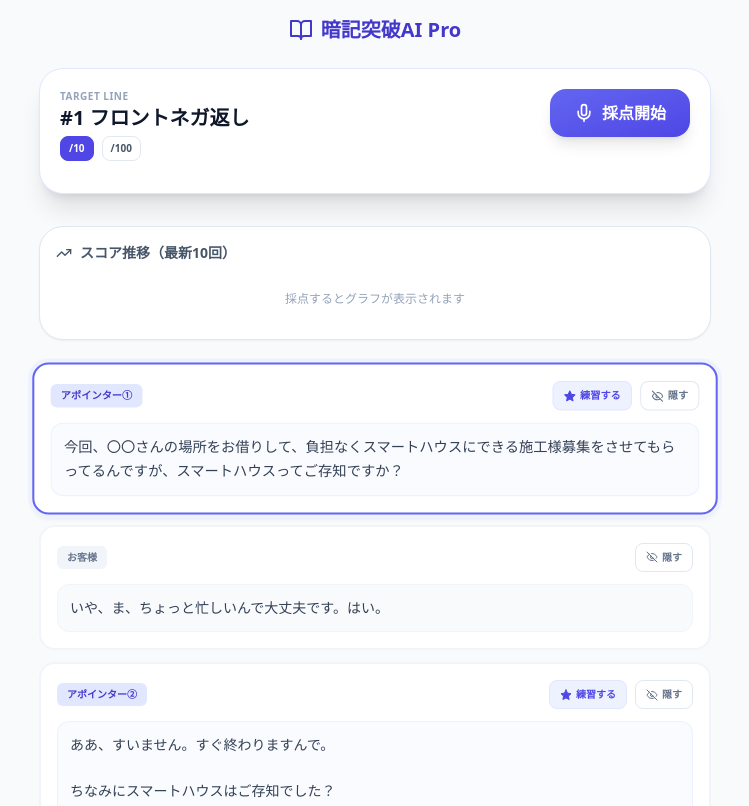
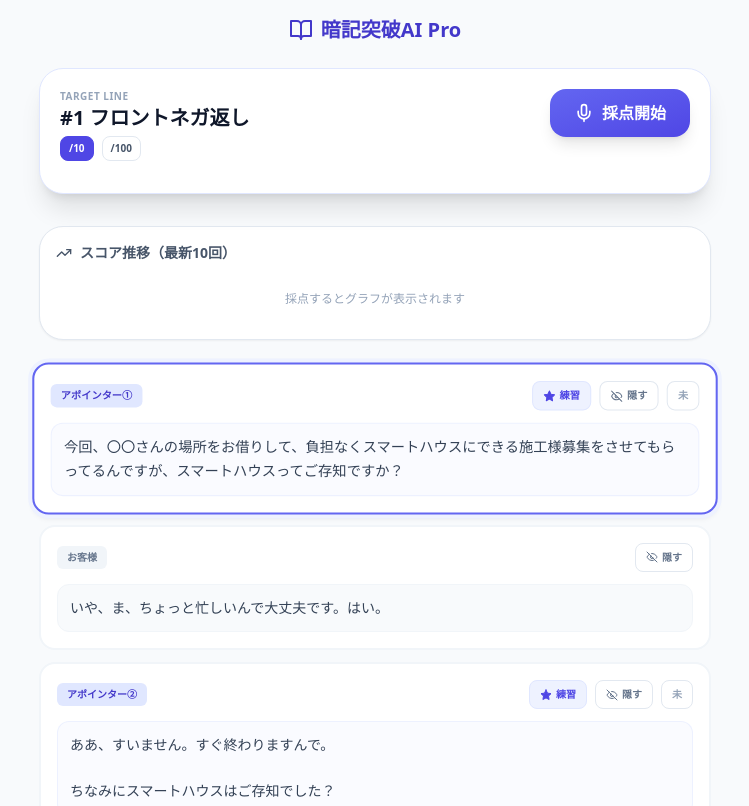
Before and after one commit to yuichiro-suga-source/frontnega, a React (Vite) app: page / in a window 1280 px wide. Shown: the top 806 px of the page, without its empty margins (265-1014 px from the left). Built offline with nearby package versions, Linux system fonts and the light colour scheme.

Commit message:
Update App.jsx

```diff
--- a/src/App.jsx
+++ b/src/App.jsx
@@ -12,13 +12,18 @@ import {
   Eye,
   Sparkles,
   AlertCircle,
-  TrendingUp, // ← これが無いとエラーになるので追加しました！
+  TrendingUp,
+  Check,
 } from "lucide-react";
 
 export default function App() {
   // ===== 設定・状態 =====
   const [displayScale, setDisplayScale] = useState("10"); // "10" | "100"
   const [hiddenIds, setHiddenIds] = useState(new Set());
+
+  // チェックリストの状態
+  const [checkedIds, setCheckedIds] = useState(new Set());
+
   const [scoreMode5, setScoreMode5] = useState("core"); // "core" | "full"
 
   const [isRecording, setIsRecording] = useState(false);
@@ -42,7 +47,7 @@ export default function App() {
   // 自動スクロール用
   const lineRefs = useRef({});
 
-  // ===== 台本データ（新しい文章に更新済み！） =====
+  // ===== 台本データ =====
   const scriptData = [
     {
       id: 1,
@@ -87,7 +92,7 @@ export default function App() {
     },
   };
 
-  // ===== ステージ管理（Web対応）=====
+  // ===== ステージ管理・保存 =====
   const [unlockedAppLines, setUnlockedAppLines] = useState(new Set([1, 3, 5]));
   const [history, setHistory] = useState([]);
   const [isDataLoaded, setIsDataLoaded] = useState(false);
@@ -96,8 +101,13 @@ export default function App() {
     if (typeof window === "undefined") return;
     try {
       setUnlockedAppLines(new Set([1, 3, 5]));
+
       const rawHistory = localStorage.getItem("toppa_history_v7");
       if (rawHistory) setHistory(JSON.parse(rawHistory));
+
+      const rawChecked = localStorage.getItem("toppa_checked_v7");
+      if (rawChecked) setCheckedIds(new Set(JSON.parse(rawChecked)));
+
     } catch {}
     setIsDataLoaded(true);
   }, []);
@@ -108,7 +118,8 @@ export default function App() {
   useEffect(() => {
     if (!isDataLoaded) return;
     localStorage.setItem("toppa_history_v7", JSON.stringify(history));
-  }, [history, isDataLoaded]);
+    localStorage.setItem("toppa_checked_v7", JSON.stringify(Array.from(checkedIds)));
+  }, [history, checkedIds, isDataLoaded]);
 
   // ===== 自動スクロール =====
   useEffect(() => {
@@ -312,13 +323,16 @@ export default function App() {
     setScore(res);
     setHistory((prevArr) => [{ ts: Date.now(), lineId: activeLineId, total: res.total, hits: res.hits, fillersCount: res.fillersCount, cps: res.cps }, ...prevArr].slice(0, 100));
 
+    if (res.total >= 80) {
+      setCheckedIds(prev => new Set(prev).add(activeLineId));
+    }
+
     const p = makePraise({ res, prev });
     setPraise(p);
     if (praiseTimerRef.current) clearTimeout(praiseTimerRef.current);
     praiseTimerRef.current = setTimeout(() => setPraise(null), 6000);
   };
 
-  // UI操作系
   const toggleHide = (id) => {
     setHiddenIds((prev) => {
       const next = new Set(prev);
@@ -334,6 +348,16 @@ export default function App() {
   };
 
   const showAll = () => setHiddenIds(new Set());
+
+  // チェック切り替え（アポインターのみ）
+  const toggleCheck = (id) => {
+    setCheckedIds((prev) => {
+      const next = new Set(prev);
+      if (next.has(id)) next.delete(id);
+      else next.add(id);
+      return next;
+    });
+  };
 
   const oneFix = useMemo(() => {
     if (!score) return null;
@@ -359,10 +383,12 @@ export default function App() {
     if (!confirm("全リセットしますか？")) return;
     if (typeof window !== "undefined") {
       localStorage.removeItem("toppa_history_v7");
+      localStorage.removeItem("toppa_checked_v7");
     }
     setUnlockedAppLines(new Set([1, 3, 5]));
     setHistory([]);
     setHiddenIds(new Set());
+    setCheckedIds(new Set());
     setScore(null);
     setPraise(null);
     setRecognizedText("");
@@ -417,6 +443,8 @@ export default function App() {
               <span className="font-black text-xl flex items-center gap-2">
                 #{activeLineId} {headerRoleName}
                 {isAppLine(activeLineId) && !unlockedAppLines.has(activeLineId) && <Lock size={16} className="text-slate-400" />}
+                {/* ターゲット行にもチェック済ならマークを出す */}
+                {checkedIds.has(activeLineId) && <span className="text-emerald-500">✅</span>}
               </span>
               <div className="flex items-center gap-2 mt-1">
                 <button onClick={() => setDisplayScale("10")} className={`text-[10px] px-2 py-1 rounded-lg border font-bold ${displayScale === "10" ? "bg-indigo-600 text-white border-indigo-600" : "bg-white text-slate-600 border-slate-200"}`}>/10</button>
@@ -532,26 +560,29 @@ export default function App() {
             const locked = isApp && !unlockedAppLines.has(item.id);
             const hidden = hiddenIds.has(item.id);
             const isActive = activeLineId === item.id;
+            const isChecked = checkedIds.has(item.id);
 
             return (
               <div
                 key={item.id}
                 ref={(el) => (lineRefs.current[item.id] = el)}
-                className={`p-4 rounded-2xl border-2 transition-all duration-300 ${isActive && !locked ? "border-indigo-500 bg-white shadow-md ring-4 ring-indigo-50 scale-[1.02]" : "border-slate-100 bg-white"} ${locked ? "opacity-60 grayscale" : ""}`}
+                className={`p-4 rounded-2xl border-2 transition-all duration-300 ${isActive && !locked ? "border-indigo-500 bg-white shadow-md ring-4 ring-indigo-50 scale-[1.02]" : "border-slate-100 bg-white"} ${locked ? "opacity-60 grayscale" : ""} ${isChecked ? "bg-emerald-50/50 border-emerald-100" : ""}`}
               >
                 <div className="flex justify-between mb-3 items-center">
                   <span className={`text-[10px] font-bold px-2.5 py-1 rounded-md ${isApp ? "bg-indigo-100 text-indigo-700" : "bg-slate-100 text-slate-500"}`}>{item.label}</span>
 
                   <div className="flex items-center gap-2">
                     {locked && <Lock size={14} className="text-slate-400" />}
+
                     {isApp && !locked && (
                       <button
                         onClick={() => { setActiveLineId(item.id); setScore(null); setPraise(null); setRecognizedText(""); setErrorMsg(null); }}
                         className="text-[10px] px-2.5 py-1.5 rounded-lg bg-indigo-50 text-indigo-600 border border-indigo-100 font-bold inline-flex items-center gap-1 active:scale-95"
                       >
-                        <Star size={12} fill="currentColor" /> 練習する
+                        <Star size={12} fill="currentColor" /> 練習
                       </button>
                     )}
+
                     <button
                       disabled={locked}
                       onClick={() => toggleHide(item.id)}
@@ -560,12 +591,30 @@ export default function App() {
                       {hidden ? <Eye size={12} /> : <EyeOff size={12} />}
                       {hidden ? "見る" : "隠す"}
                     </button>
+
+                    {/* 🔥 追加：チェック完了ボタン (アポインターのみ表示) */}
+                    {isApp && (
+                      <button
+                        onClick={(e) => {
+                          e.stopPropagation();
+                          toggleCheck(item.id);
+                        }}
+                        className={`text-[10px] px-2.5 py-1.5 rounded-lg border font-bold inline-flex items-center gap-1 active:scale-95 transition-transform ${
+                          isChecked
+                            ? "bg-emerald-500 text-white border-emerald-500 shadow-md"
+                            : "bg-white border-slate-200 text-slate-400 hover:bg-slate-50"
+                        }`}
+                      >
+                        {isChecked ? "✅" : "未"}
+                      </button>
+                    )}
+
                   </div>
                 </div>
 
                 <div
                   onClick={() => { if (!locked) toggleHide(item.id); }}
-                  className={`relative text-sm leading-relaxed rounded-xl p-3 border cursor-pointer min-h-[3rem] flex items-center ${isApp ? "bg-indigo-50/30 border-indigo-100/50" : "bg-slate-50 border-slate-100"}`}
+                  className={`relative text-sm leading-relaxed rounded-xl p-3 border cursor-pointer min-h-[3rem] flex items-center ${isApp ? "bg-indigo-50/30 border-indigo-100/50" : "bg-slate-50 border-slate-100"} ${isChecked && !hidden ? "line-through text-slate-400 opacity-70" : ""}`}
                 >
                   {locked ? (
                     <div className="text-slate-400 text-xs w-full text-center">ロックされています</div>
```
